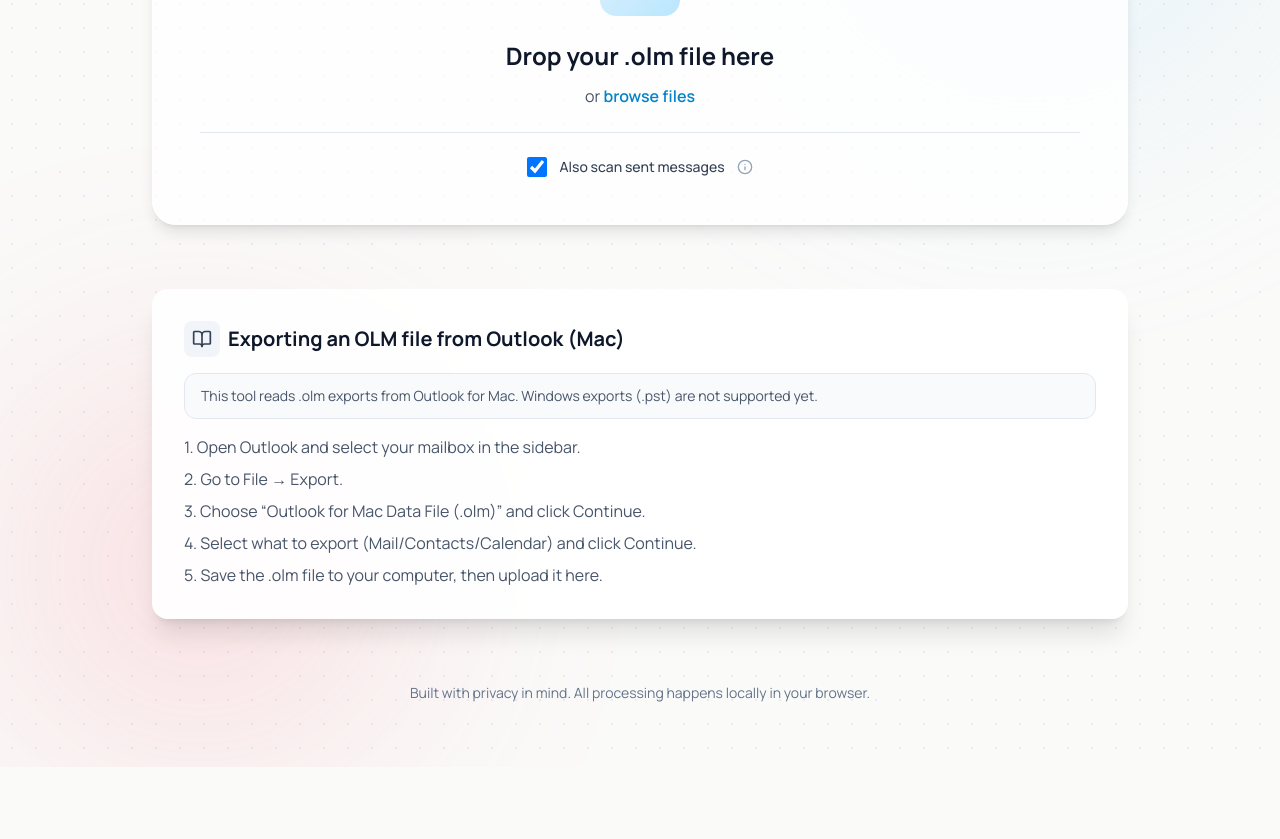
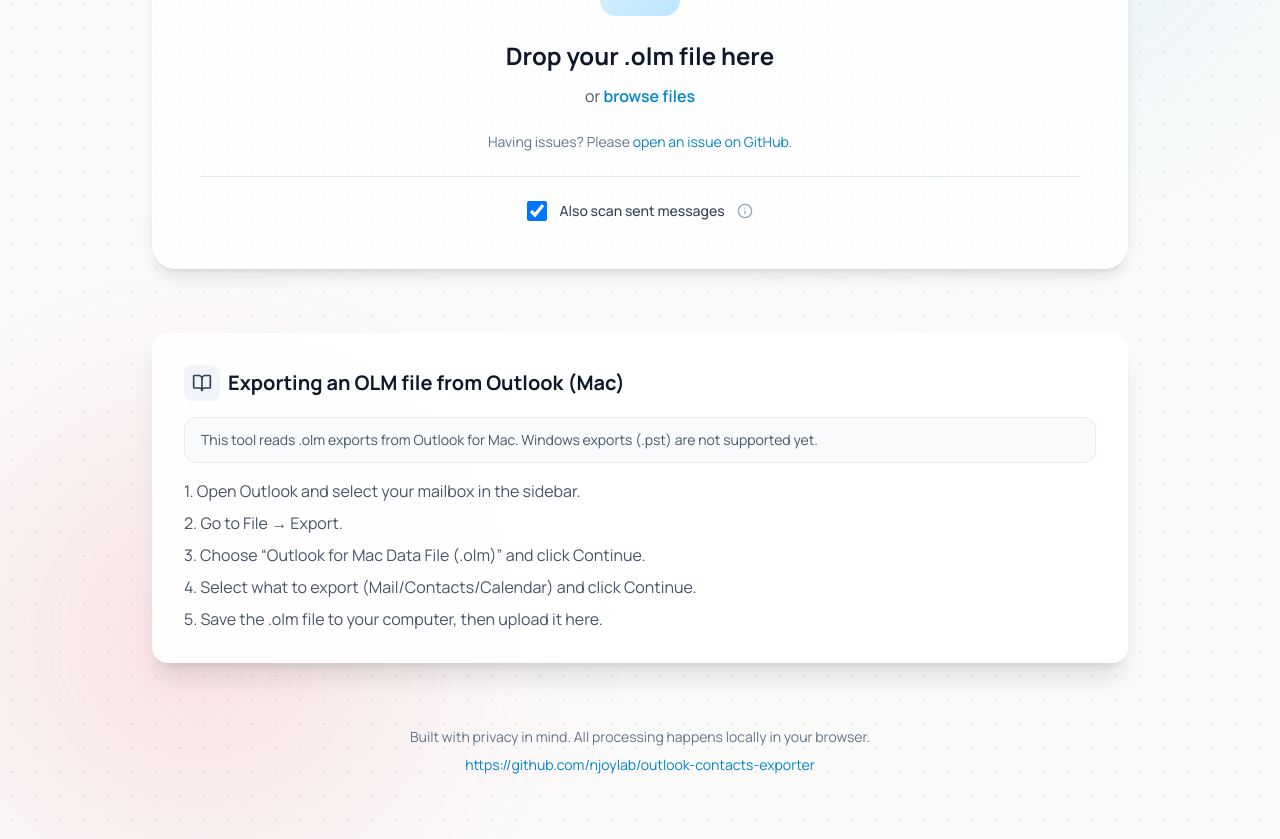
Before and after one commit to njoylab/outlook-contacts-exporter, a React (Vite) app in the folder web/: page / in a window 1280 px wide. Shown: the part 392-1231 px from the top of the page. Before the commit the page ends 1159 px from the top, so only its background shows below. Built offline with nearby package versions, Linux system fonts and the light colour scheme.

Commit message:
Update docs, ignore assistant files, and refine UI copy

```diff
--- a/web/src/App.tsx
+++ b/web/src/App.tsx
@@ -179,6 +179,16 @@
                   </h3>
                   <p className="text-slate-600 mb-6">
                     or <label htmlFor="file-upload" className="text-primary-600 font-semibold cursor-pointer hover:text-primary-700 transition-colors">browse files</label>
+                  </p>
+                  <p className="text-sm text-slate-500 mb-6">
+                    Having issues? Please{' '}
+                    <a
+                      href="https://github.com/njoylab/outlook-contacts-exporter/issues"
+                      className="text-primary-600 hover:text-primary-700 transition-colors"
+                    >
+                      open an issue on GitHub
+                    </a>
+                    .
                   </p>
 
                   <div className="flex items-center gap-6 justify-center pt-6 border-t border-slate-200">
@@ -382,6 +392,14 @@
           <p>
             Built with privacy in mind. All processing happens locally in your browser.
           </p>
+          <p className="mt-2">
+            <a
+              href="https://github.com/njoylab/outlook-contacts-exporter"
+              className="text-primary-600 hover:text-primary-700 transition-colors"
+            >
+              https://github.com/njoylab/outlook-contacts-exporter
+            </a>
+          </p>
         </footer>
       </div>
     </div>
```
Also changed, not shown: 2 other files (tests, documents, lock files or other folders).
